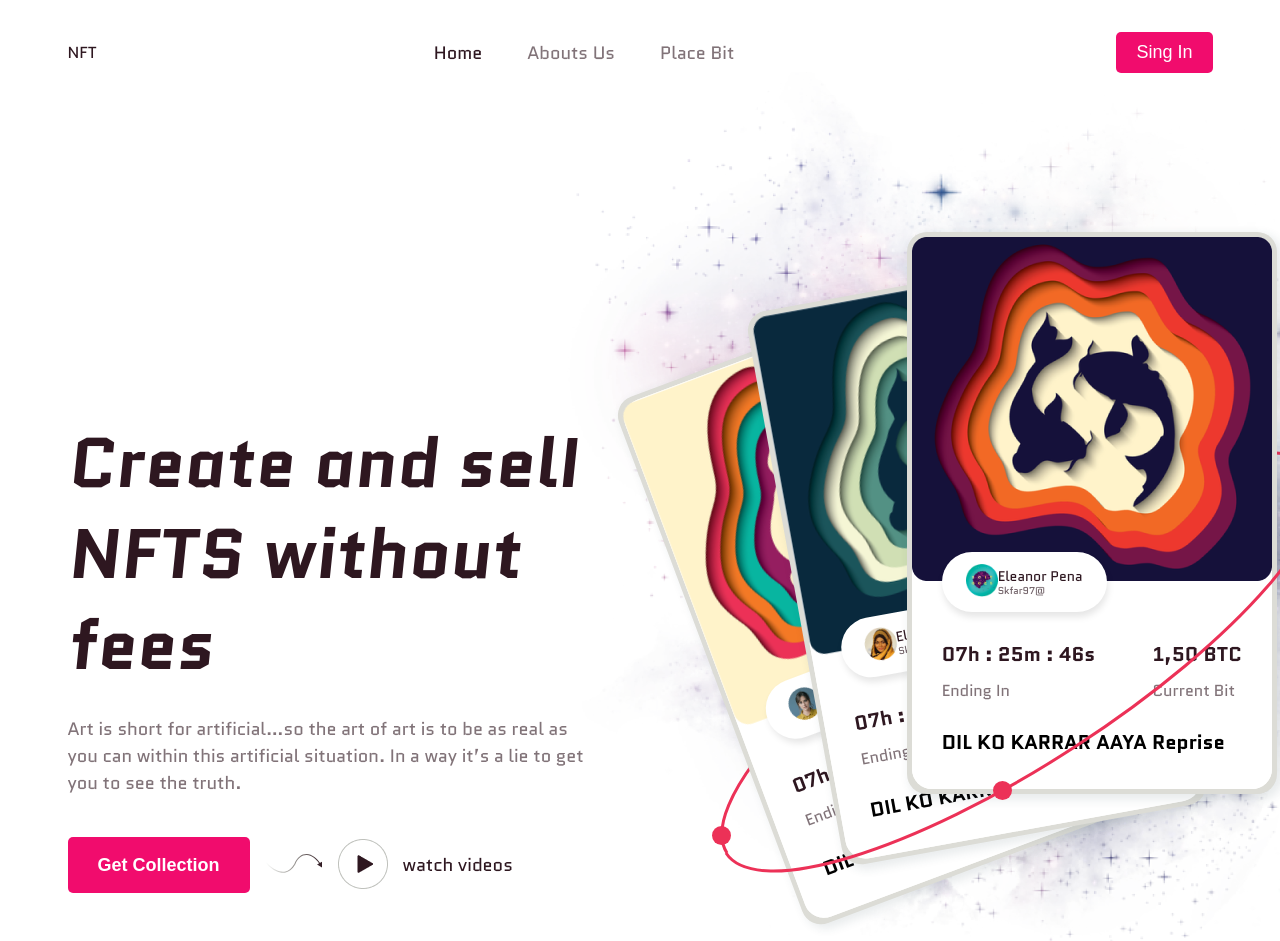
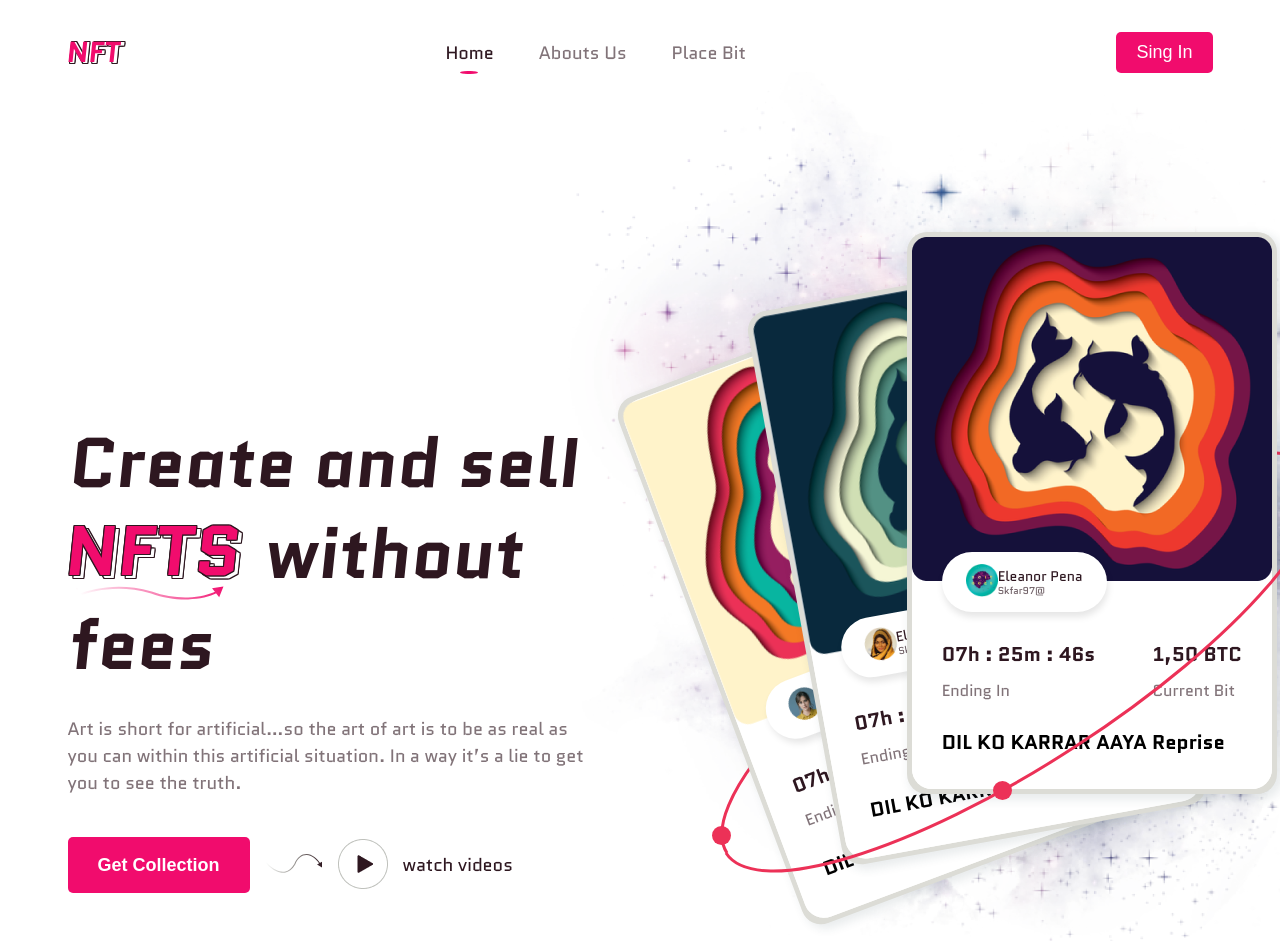
Before and after one commit to Musiyan98/project, a plain HTML site: page NFT/index.html in a window 1280 px wide. Shown: the top 941 px of the page. Drawn offline with Linux system fonts and the light colour scheme.

Commit message:
finish-project-v1.

```diff
--- a/NFT/css/style.scss
+++ b/NFT/css/style.scss
@@ -9,6 +9,46 @@ body {
    width: 1145px;
 	margin: auto auto;
 }
+
+.nft-text-style {
+	display: flex;
+	position: relative;
+
+
+	&__black {
+			line-height: 130%;
+			display: flex;
+			position: relative;
+			margin-top: -1%;
+
+			z-index: 0;
+			font-style: italic;
+			font-weight: bold;
+			font-size: 30px;
+			text-shadow:0px 1px 0 rgb(46, 23, 32),0px -1px 0 rgb(46, 23, 32),1px 0px 0 rgb(46, 23, 32),-1px 0px 0 rgb(46, 23, 32),1px 1px 0 rgb(46, 23, 32),1px -1px 0 rgb(46, 23, 32),-1px 1px 0 rgb(46, 23, 32),-1px -1px 0 rgb(46, 23, 32),2px 2px 1px rgba(46, 23, 32,0);
+			-webkit-text-shadow:0px 1px 0 rgb(46, 23, 32),0px -1px 0 rgb(46, 23, 32),1px 0px 0 rgb(46, 23, 32),-1px 0px 0 rgb(46, 23, 32),1px 1px 0 rgb(46, 23, 32),1px -1px 0 rgb(46, 23, 32),-1px 1px 0 rgb(46, 23, 32),-1px -1px 0 rgb(46, 23, 32),2px 2px 1px rgba(46, 23, 32,0);
+			-moz-text-shadow:0px 1px 0 rgb(46, 23, 32),0px -1px 0 rgb(46, 23, 32),1px 0px 0 rgb(46, 23, 32),-1px 0px 0 rgb(46, 23, 32),1px 1px 0 rgb(46, 23, 32),1px -1px 0 rgb(46, 23, 32),-1px 1px 0 rgb(46, 23, 32),-1px -1px 0 rgb(46, 23, 32),2px 2px 1px rgba(46, 23, 32,0);
+			color:rgb(255, 255, 255);
+
+			// border: 1px solid #2E1720;
+		}
+
+		&__pink {
+			line-height: 130%;
+			color: #F10C6D;
+			// text-shadow: 2px -10px 0px rgb(202, 136, 136);
+			display: flex;
+			position: relative;
+			margin-left: -57px;
+			margin-top: 1px;
+			font-style: italic;
+			font-weight: bold;
+			font-size: 29px;
+		}
+
+
+}
+
 
 header {
 	display: flex;
@@ -39,13 +79,18 @@ align-items: center;
 	& .active {
 		color: #2E1720;
 		opacity: 0;
+
 	}
 
 	}
 .active {
 		color: #2E1720;
 		opacity: 1;
-	}
+		// border-bottom: 3px solid #F10C6D ;
+		background-image: url(../image/Ellipse12.png);
+		background-repeat: no-repeat;
+		background-position: 15px 98%;
+		}
 .header-singin {
 	font-size: 18px;
 	line-height: 120%;
@@ -91,6 +136,39 @@ align-items: center;
 				font-size: 70px;
 				line-height: 130%;
 				width: 90%;
+				.NFTS1 {
+					font-style: italic;
+					font-weight: bold;
+					font-size: 70px;
+					line-height: 130%;
+					display: inline-flex;
+					position: relative;
+					margin-top: -1%;
+					max-width: 30%;
+
+					z-index: 0;
+					text-shadow:0px 1px 0 rgb(46, 23, 32),0px -1px 0 rgb(46, 23, 32),1px 0px 0 rgb(46, 23, 32),-1px 0px 0 rgb(46, 23, 32),1px 1px 0 rgb(46, 23, 32),1px -1px 0 rgb(46, 23, 32),-1px 1px 0 rgb(46, 23, 32),-1px -1px 0 rgb(46, 23, 32),2px 2px 1px rgba(46, 23, 32,0);
+					-webkit-text-shadow:0px 1px 0 rgb(46, 23, 32),0px -1px 0 rgb(46, 23, 32),1px 0px 0 rgb(46, 23, 32),-1px 0px 0 rgb(46, 23, 32),1px 1px 0 rgb(46, 23, 32),1px -1px 0 rgb(46, 23, 32),-1px 1px 0 rgb(46, 23, 32),-1px -1px 0 rgb(46, 23, 32),2px 2px 1px rgba(46, 23, 32,0);
+					-moz-text-shadow:0px 1px 0 rgb(46, 23, 32),0px -1px 0 rgb(46, 23, 32),1px 0px 0 rgb(46, 23, 32),-1px 0px 0 rgb(46, 23, 32),1px 1px 0 rgb(46, 23, 32),1px -1px 0 rgb(46, 23, 32),-1px 1px 0 rgb(46, 23, 32),-1px -1px 0 rgb(46, 23, 32),2px 2px 1px rgba(46, 23, 32,0);
+					color:rgb(255, 255, 255);
+
+					background-image: url("../image/Vectorviolet.svg");
+					background-position: 5px 1.1em;
+					background-repeat: no-repeat;
+
+
+
+					& .NFTS2 {
+						line-height: 130%;
+						color: #F10C6D;
+						// text-shadow: 2px -10px 0px rgb(202, 136, 136);
+						display: flex;
+						position: relative;
+						margin-left: -101%;
+						margin-top: -3px;
+						overflow: hidden;
+					}
+				}
 			}
 
 			& p {
--- a/NFT/index.html
+++ b/NFT/index.html
@@ -15,7 +15,10 @@
    <div class="body-container">
       <header >
          <div class="header-item">
-            NFT
+            <div class="nft-text-style">
+               <div class="nft-text-style__black">NFT</div>
+               <div class="nft-text-style__pink">NFT</div>
+            </div>
          </div>
 
          <div class="header-item">
@@ -32,7 +35,7 @@
       <div class="main__container">
          <div class="main__content">
             <div class="main__content-item main__content-text">
-               <h2>Create and selI <span>NFTS</span> without fees</h2>
+               <h2>Create and selI <span class="NFTS1">NFTS <span class="NFTS2">NFTS</span> </span> without fees</h2>
                <p>
                   Art is short for artificial…so the art of art is to be as real as you can
                   within this artificial situation. In a way it’s a lie to get you to see the truth.
```
Also changed, not shown: NFT/card.html (deleted, +0 -156 lines), NFT/css/style.css, NFT/image/Ellipse12.png (added), 1 other file.
